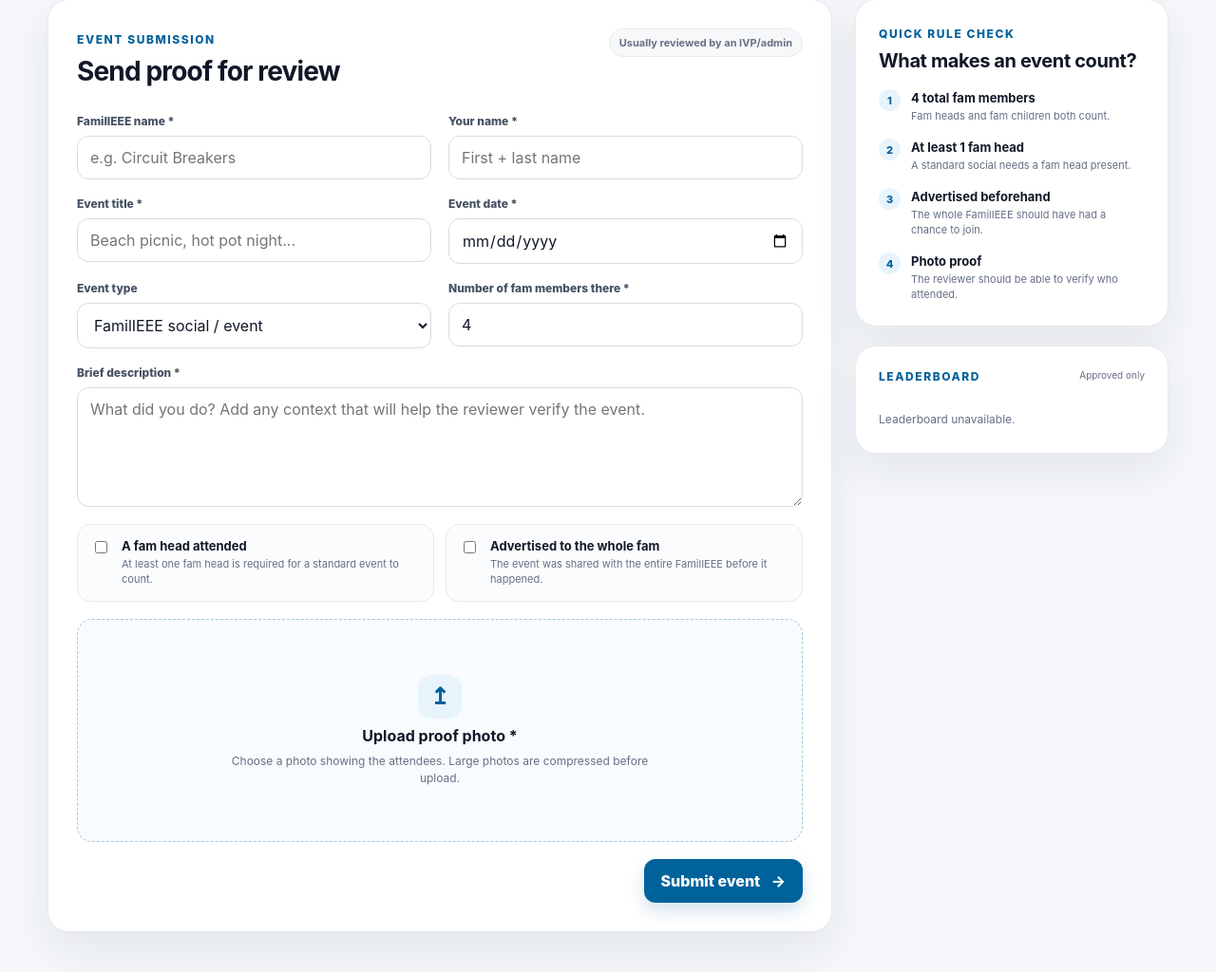
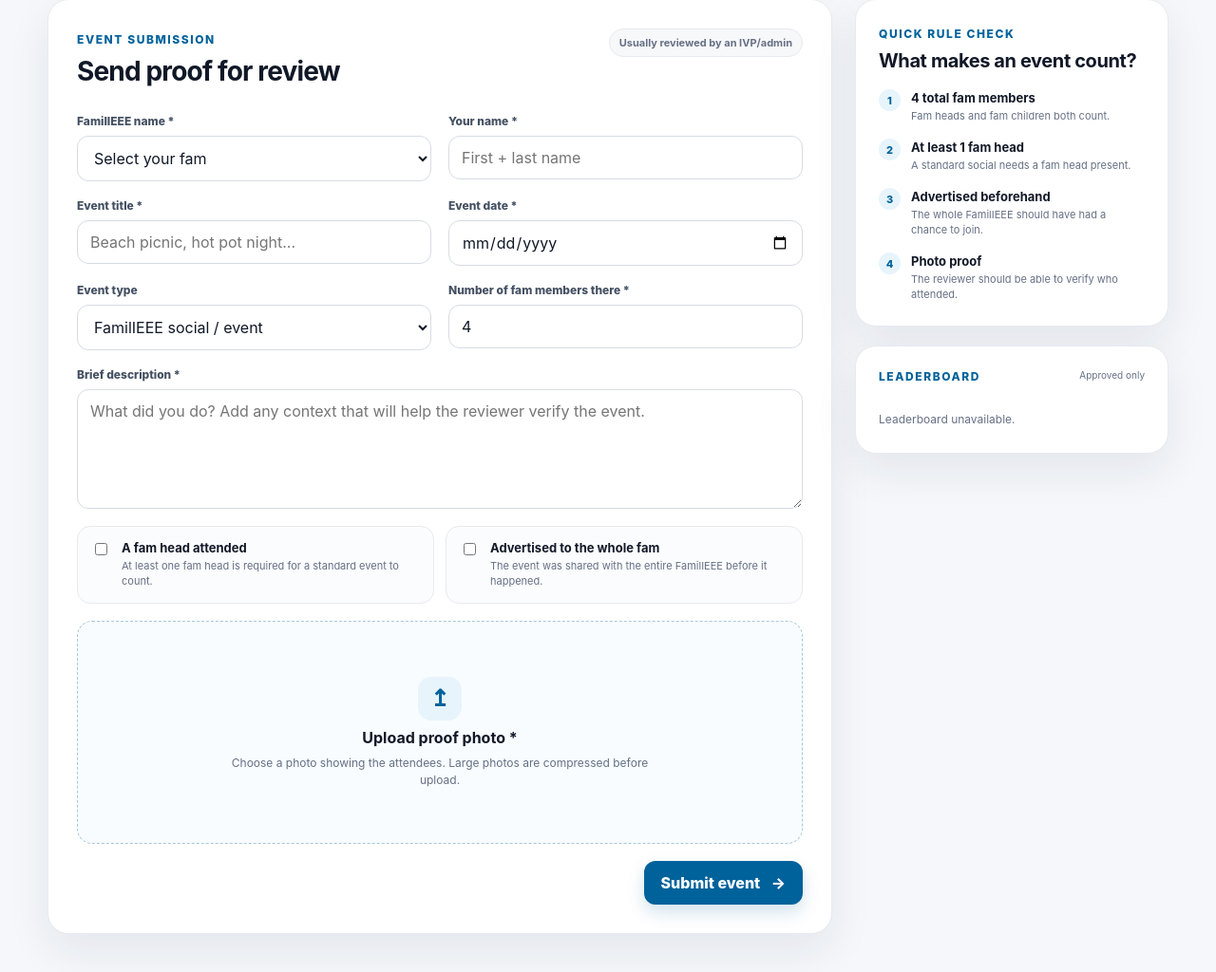
Before and after one commit to josephfkung-del/IEEE-Fam-Web, a Python web app: template templates/index.html in a window 1280 px wide. Shown: the part 500-1524 px from the top of the page at 95% size. Run offline with Jinja, Linux system fonts and the light colour scheme; the template is opened without the code that fills it, so the values that code supplies are empty; some libraries are stand-ins or nearby versions.

Commit message:
Replace family name input with six family dropdown options

```diff
--- a/templates/index.html
+++ b/templates/index.html
@@ -50,7 +50,7 @@
         <form id="submissionForm" class="form-grid">
           <label class="field">
             <span>FamilIEEE name *</span>
-            <input name="family_name" required maxlength="120" placeholder="e.g. Circuit Breakers" />
+            <select name="family_name" required><option value="" disabled selected>Select your fam</option><option value="GARGANTUA!">GARGANTUA!</option><option value="Mixed Signal">Mixed Signal</option><option value="Bits and Bites">Bits and Bites</option><option value="BrokIEEEs">BrokIEEEs</option><option value="FAMMERLY">FAMMERLY</option><option value="The Kevins">The Kevins</option></select>
           </label>
           <label class="field">
             <span>Your name *</span>
```
Also changed, not shown: pages.py (+1 -1 lines).
